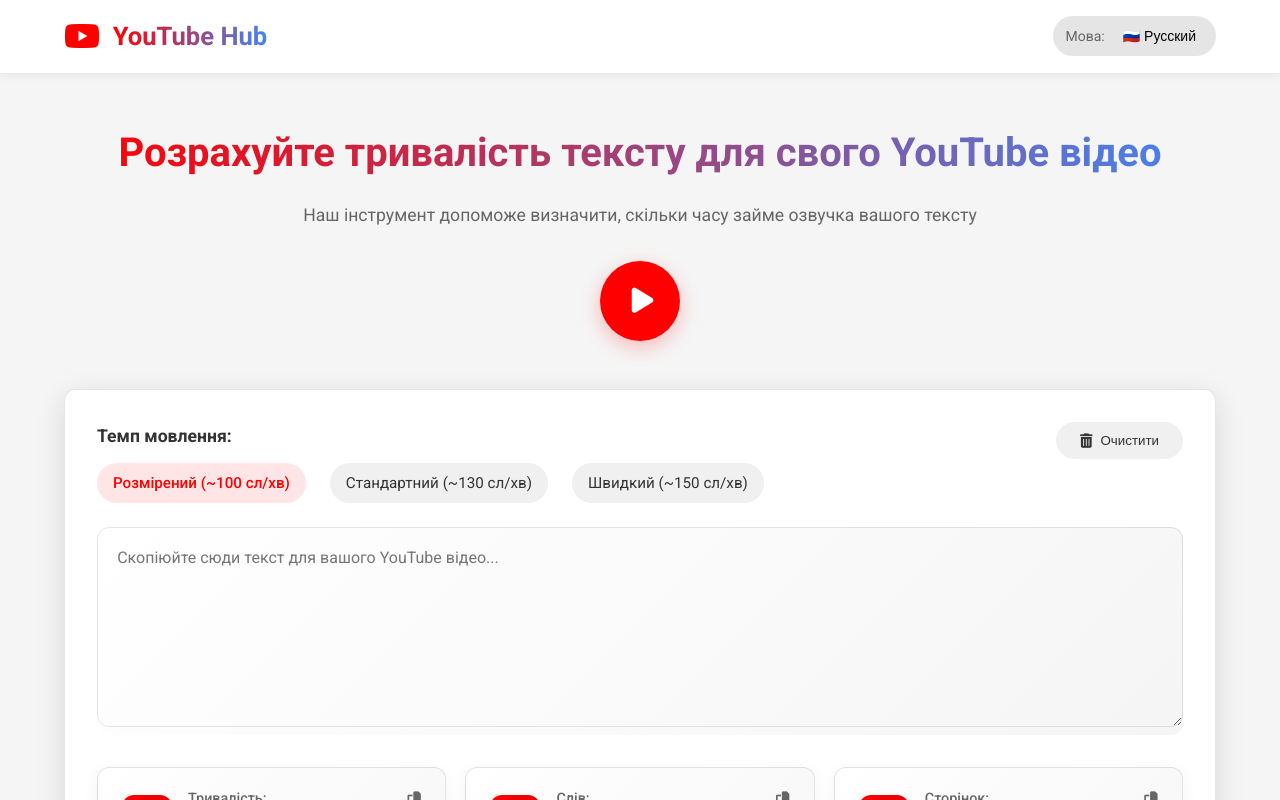
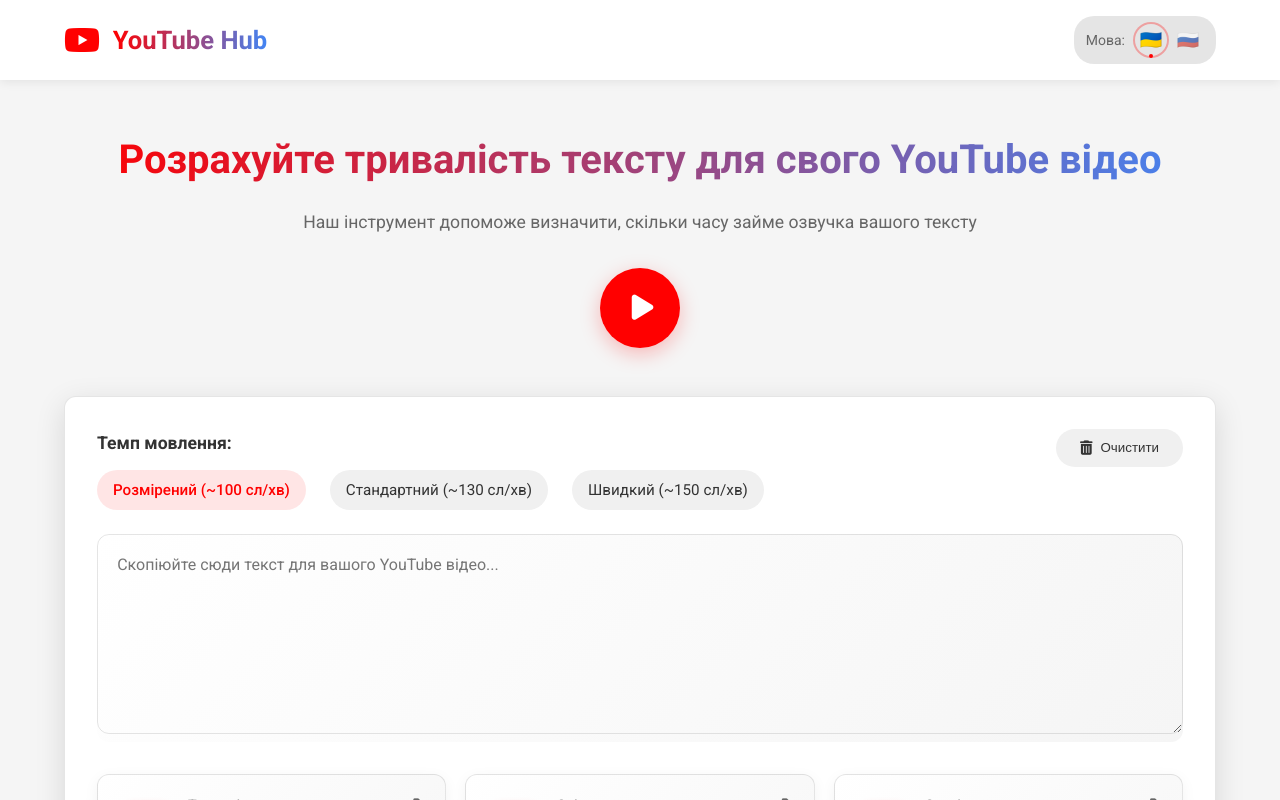
Before and after one commit to CroSSer23/youtube-hub, a Next.js app: page /youtube-hub/ in a window 1280 px wide. Shown: the top 800 px of the page. Built offline with nearby package versions, Linux system fonts and the light colour scheme.

Commit message:
Замінено текст кнопок мови на прапори та усунено мерехтіння під час зміни мови

```diff
--- a/components/LanguageSwitcher.js
+++ b/components/LanguageSwitcher.js
@@ -7,6 +7,14 @@
   const translations = {
     uk: { language: 'Мова', switchTo: 'Русский' },
     ru: { language: 'Язык', switchTo: 'Українська' }
+  };
+
+  // Функция для создания события смены языка
+  const createLanguageEvent = (newLocale) => {
+    return new CustomEvent('languageChange', {
+      detail: { locale: newLocale },
+      bubbles: true
+    });
   };
 
   useEffect(() => {
@@ -28,9 +36,13 @@
       if (typeof window !== 'undefined' && window.localStorage) {
         localStorage.setItem('locale', newLocale);
       }
+
+      // Меняем локаль в состоянии
       setLocale(newLocale);
+
+      // Вместо перезагрузки страницы отправляем событие
       if (typeof window !== 'undefined') {
-        window.location.reload();
+        window.dispatchEvent(createLanguageEvent(newLocale));
       }
     } catch (e) {
       console.error('Ошибка при смене языка:', e);
@@ -54,15 +66,22 @@
   return (
     <div className={styles.languageSwitcher}>
       <span>{getLanguageText()}:</span>
-      {locale === 'uk' ? (
-        <button onClick={() => changeLanguage('ru')}>
-          🇷🇺 Русский
+      <div className={styles.flagButtons}>
+        <button
+          className={`${styles.flagButton} ${locale === 'uk' ? styles.active : ''}`}
+          onClick={() => locale !== 'uk' && changeLanguage('uk')}
+          title="Українська"
+        >
+          🇺🇦
         </button>
-      ) : (
-        <button onClick={() => changeLanguage('uk')}>
-          🇺🇦 Українська
+        <button
+          className={`${styles.flagButton} ${locale === 'ru' ? styles.active : ''}`}
+          onClick={() => locale !== 'ru' && changeLanguage('ru')}
+          title="Русский"
+        >
+          🇷🇺
         </button>
-      )}
+      </div>
     </div>
   );
 }
--- a/pages/index.js
+++ b/pages/index.js
@@ -63,6 +63,18 @@
 
     if (savedText) setText(savedText);
     if (savedTempo) setTempo(savedTempo);
+
+    // Добавляем слушатель события смены языка
+    const handleLanguageChange = (event) => {
+      setLocale(event.detail.locale);
+    };
+
+    window.addEventListener('languageChange', handleLanguageChange);
+
+    // Очистка слушателя при размонтировании
+    return () => {
+      window.removeEventListener('languageChange', handleLanguageChange);
+    };
   }, []);
 
   // Функция перевода с защитой от ошибок
--- a/styles/LanguageSwitcher.module.css
+++ b/styles/LanguageSwitcher.module.css
@@ -13,21 +13,47 @@
   color: #666;
 }
 
-.languageSwitcher button {
+.flagButtons {
+  display: flex;
+  gap: 5px;
+}
+
+.flagButton {
   background: none;
   border: none;
   cursor: pointer;
-  font-size: 14px;
-  padding: 4px 8px;
-  border-radius: 4px;
+  font-size: 18px;
+  padding: 4px;
+  border-radius: 50%;
+  width: 32px;
+  height: 32px;
+  display: flex;
+  align-items: center;
+  justify-content: center;
   transition: all 0.2s ease;
+  position: relative;
+  opacity: 0.6;
 }
 
-.languageSwitcher button:hover {
+.flagButton:hover {
   background-color: rgba(0, 0, 0, 0.1);
+  transform: scale(1.1);
+  opacity: 1;
 }
 
-.languageSwitcher button.active {
-  background-color: rgba(255, 0, 0, 0.1);
-  font-weight: bold;
+.flagButton.active {
+  opacity: 1;
+  box-shadow: 0 0 0 2px rgba(255, 0, 0, 0.3);
 }
+
+.flagButton.active::after {
+  content: '';
+  position: absolute;
+  bottom: -2px;
+  left: 50%;
+  transform: translateX(-50%);
+  width: 4px;
+  height: 4px;
+  background-color: #ff0000;
+  border-radius: 50%;
+}
```
